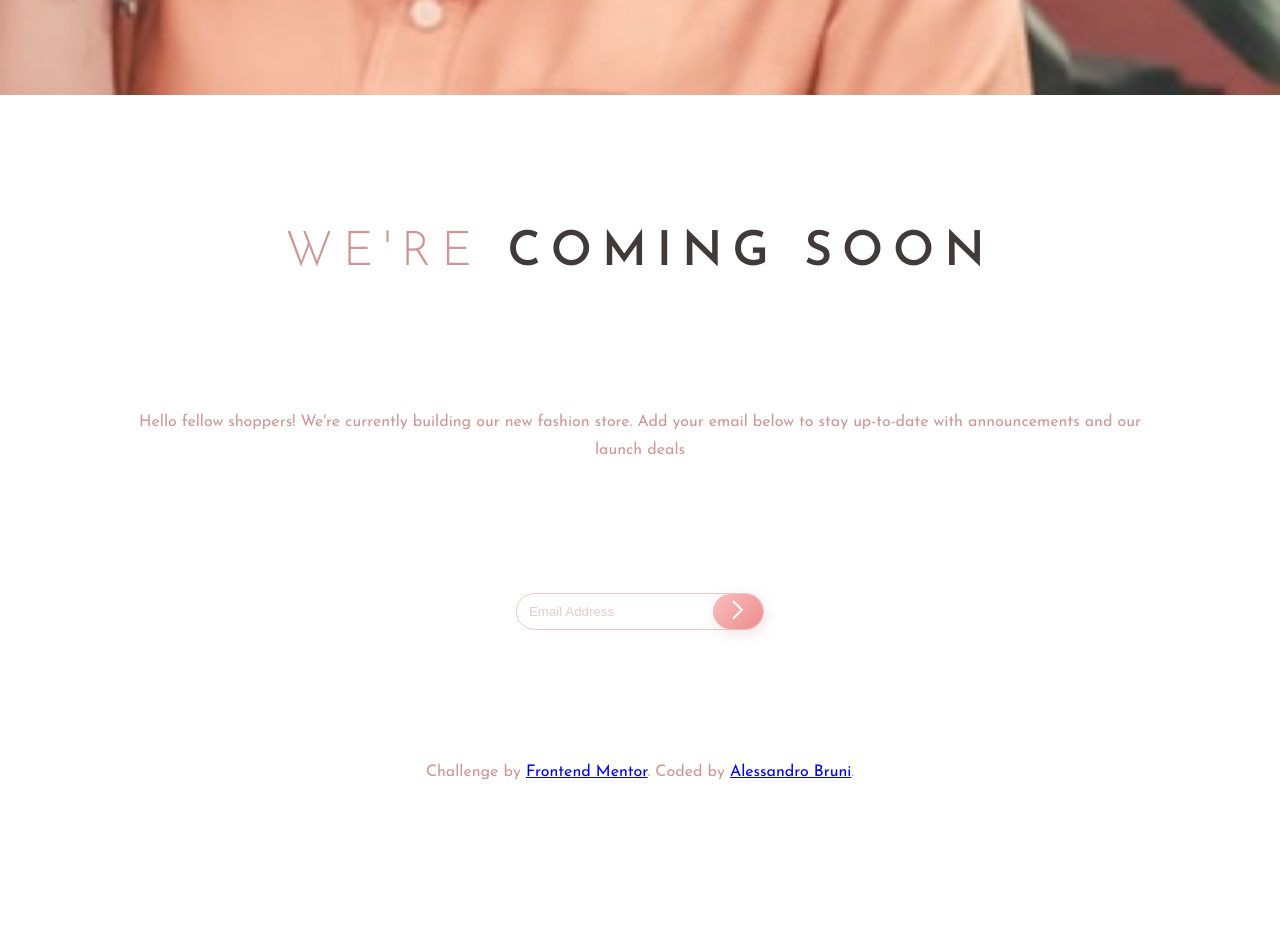
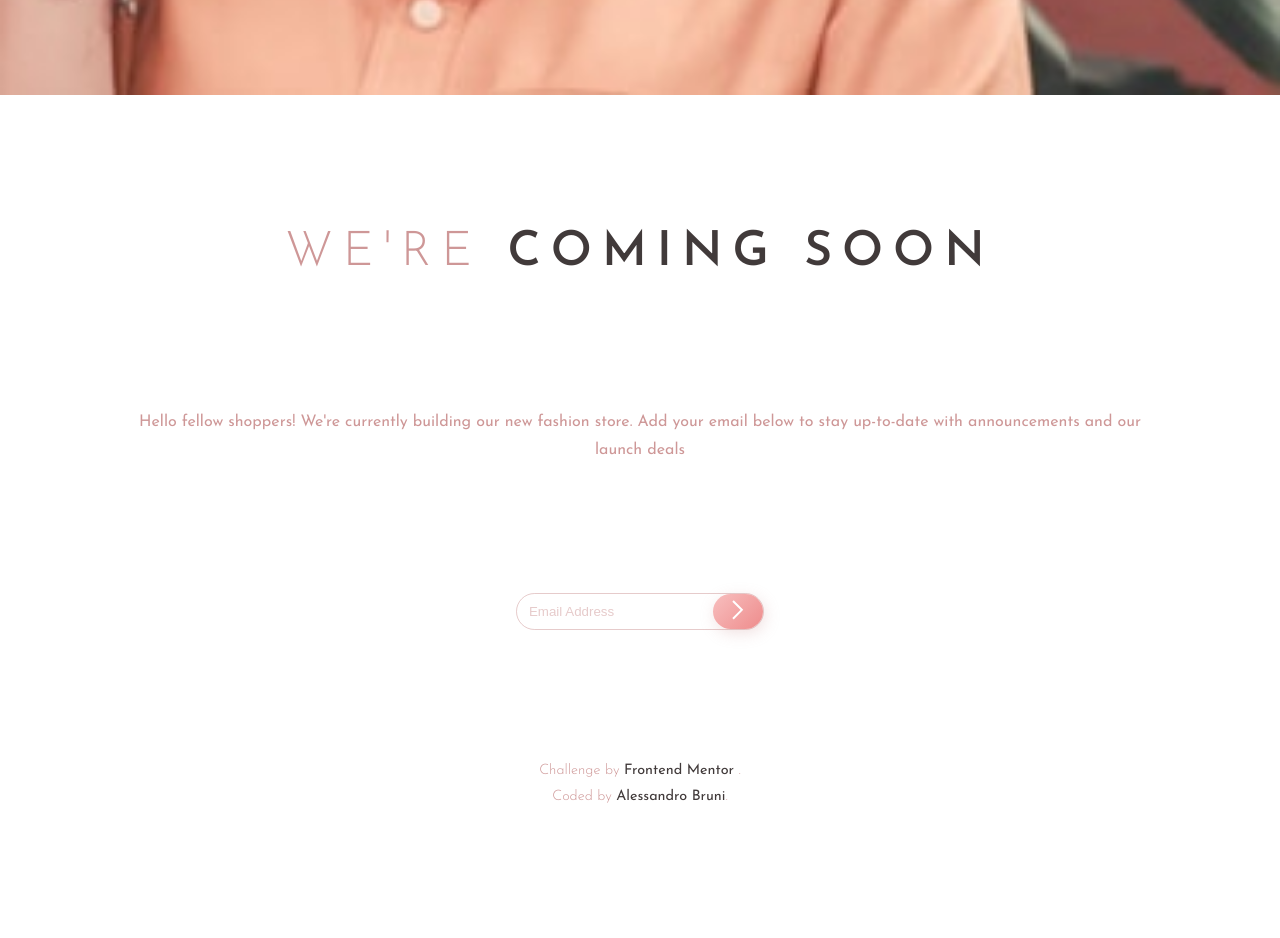
Before and after one commit to Askanders/Coming_Soon_Landing_Page, a plain HTML site: page index.html in a window 1280 px wide. Shown: the part 1104-2042 px from the top of the page. Before the commit the page ends 2019 px from the top, so only its background shows below. Drawn offline with Linux system fonts and the light colour scheme.

Commit message:
Add footer style

```diff
--- a/index.html
+++ b/index.html
@@ -60,9 +60,12 @@
     <footer>
       <p class="attribution">
         Challenge by
-        <a href="https://www.frontendmentor.io?ref=challenge" target="_blank"
-          >Frontend Mentor</a
-        >. Coded by <a href="#">Alessandro Bruni</a>.
+        <a href="https://www.frontendmentor.io?ref=challenge" target="_blank">
+          Frontend Mentor
+        </a>
+        .
+        <br />
+        Coded by <a href="#">Alessandro Bruni</a>.
       </p>
     </footer>
   </body>
--- a/style/style.css
+++ b/style/style.css
@@ -103,3 +103,14 @@ form {
   background: var(--secondary-gradient);
   box-shadow: 2px 4px 15px hsla(0, 36%, 70%, 0.3);
 }
+
+/*Footer*/
+.attribution {
+  font-weight: var(--light);
+  font-size: 0.9rem;
+}
+.attribution a {
+  text-decoration: none;
+  color: var(--dark-grayish-red);
+  font-weight: var(--regular);
+}
```
